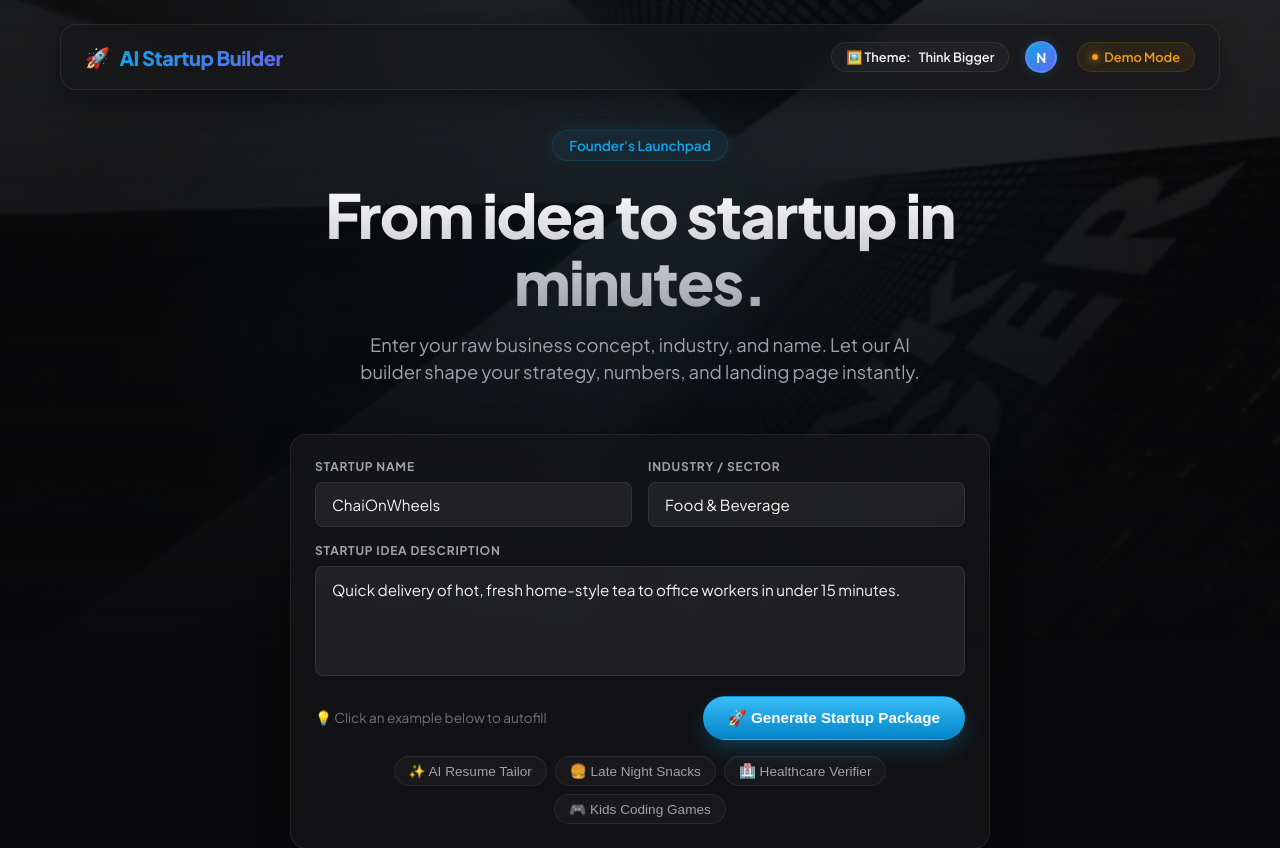
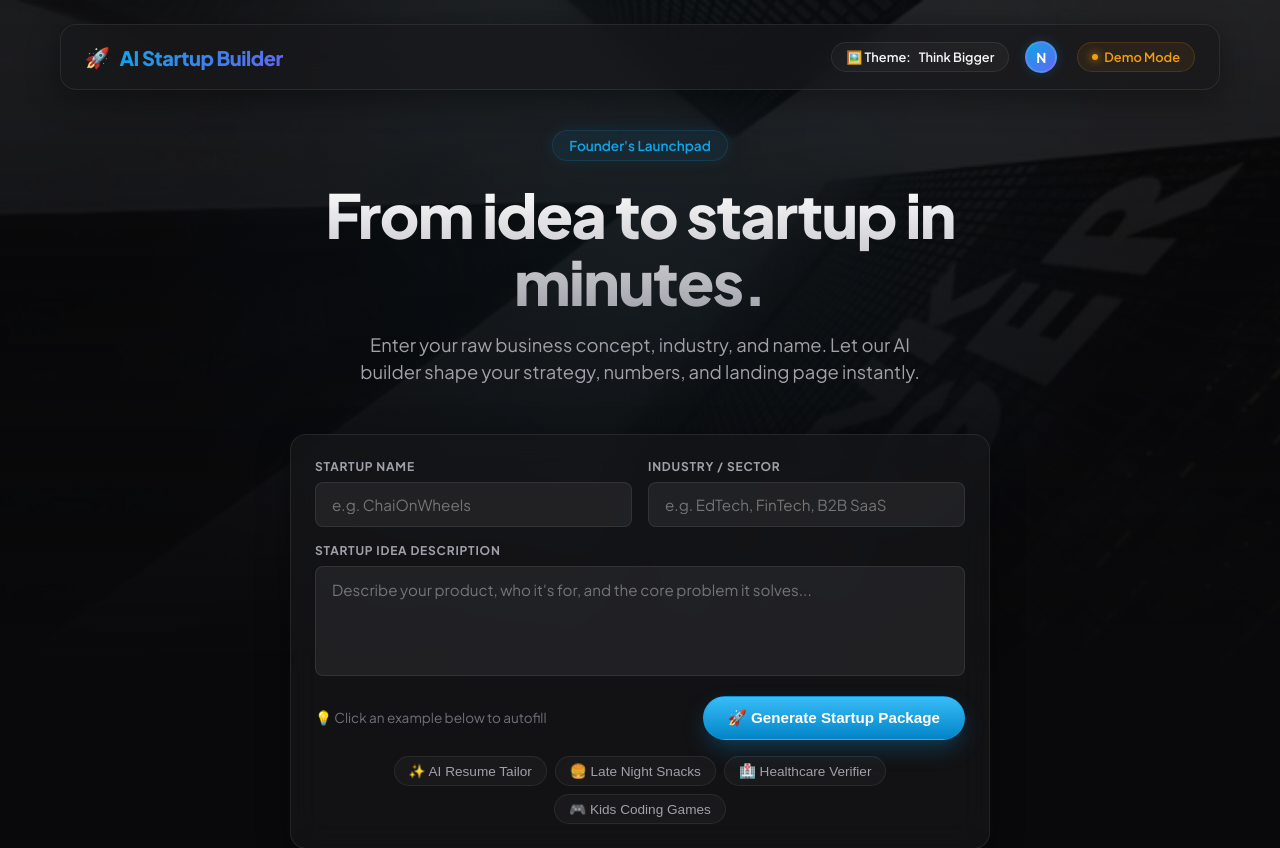
Before and after one commit to AbhinavVerma13/AI_Startup_Agent, a Flask app: page / in a window 1280 px wide. Shown: the top 848 px of the page. Run offline with Flask 3, Linux system fonts and the light colour scheme; the visitor is signed in with stand-in values (Sample User, id 1); some libraries are stand-ins or nearby versions.

Commit message:
Clear default prefilled inputs so placeholders are visible and clickable

```diff
--- a/templates/index.html
+++ b/templates/index.html
@@ -65,18 +65,18 @@
                 <div class="composer-grid">
                     <div class="input-group">
                         <label class="input-label" for="startup-name">Startup Name</label>
-                        <input type="text" id="startup-name" class="text-input" placeholder="e.g. ChaiOnWheels" required value="ChaiOnWheels">
+                        <input type="text" id="startup-name" class="text-input" placeholder="e.g. ChaiOnWheels" required>
                     </div>
                     <div class="input-group">
                         <label class="input-label" for="startup-industry">Industry / Sector</label>
                         <!-- CHANGED: Free-text input field instead of select dropdown -->
-                        <input type="text" id="startup-industry" class="text-input" placeholder="e.g. EdTech, FinTech, B2B SaaS" required value="Food & Beverage">
+                        <input type="text" id="startup-industry" class="text-input" placeholder="e.g. EdTech, FinTech, B2B SaaS" required>
                     </div>
                 </div>
 
                 <div class="input-group">
                     <label class="input-label" for="startup-idea">Startup Idea Description</label>
-                    <textarea id="startup-idea" class="textarea-input" placeholder="Describe your product, who it's for, and the core problem it solves..." required>Quick delivery of hot, fresh home-style tea to office workers in under 15 minutes.</textarea>
+                    <textarea id="startup-idea" class="textarea-input" placeholder="Describe your product, who it's for, and the core problem it solves..." required></textarea>
                 </div>
 
                 <div class="composer-footer">
```
